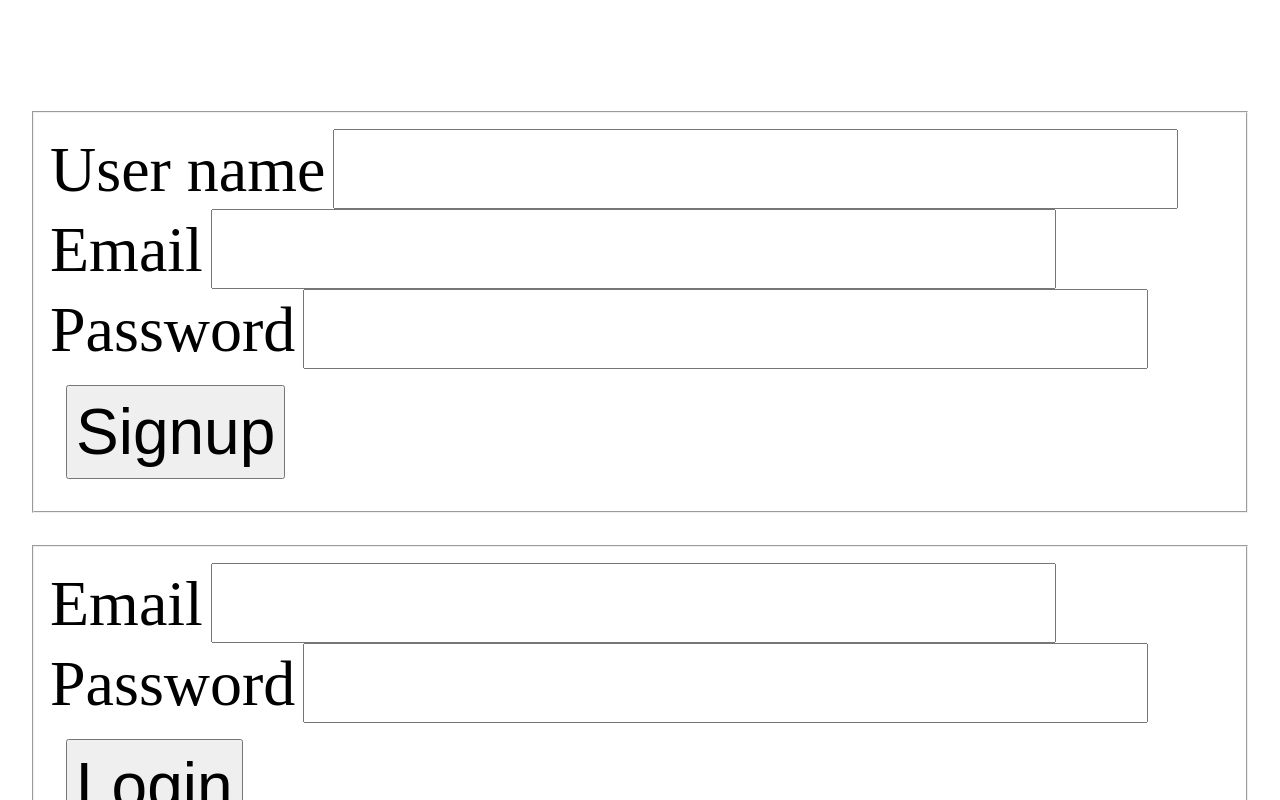
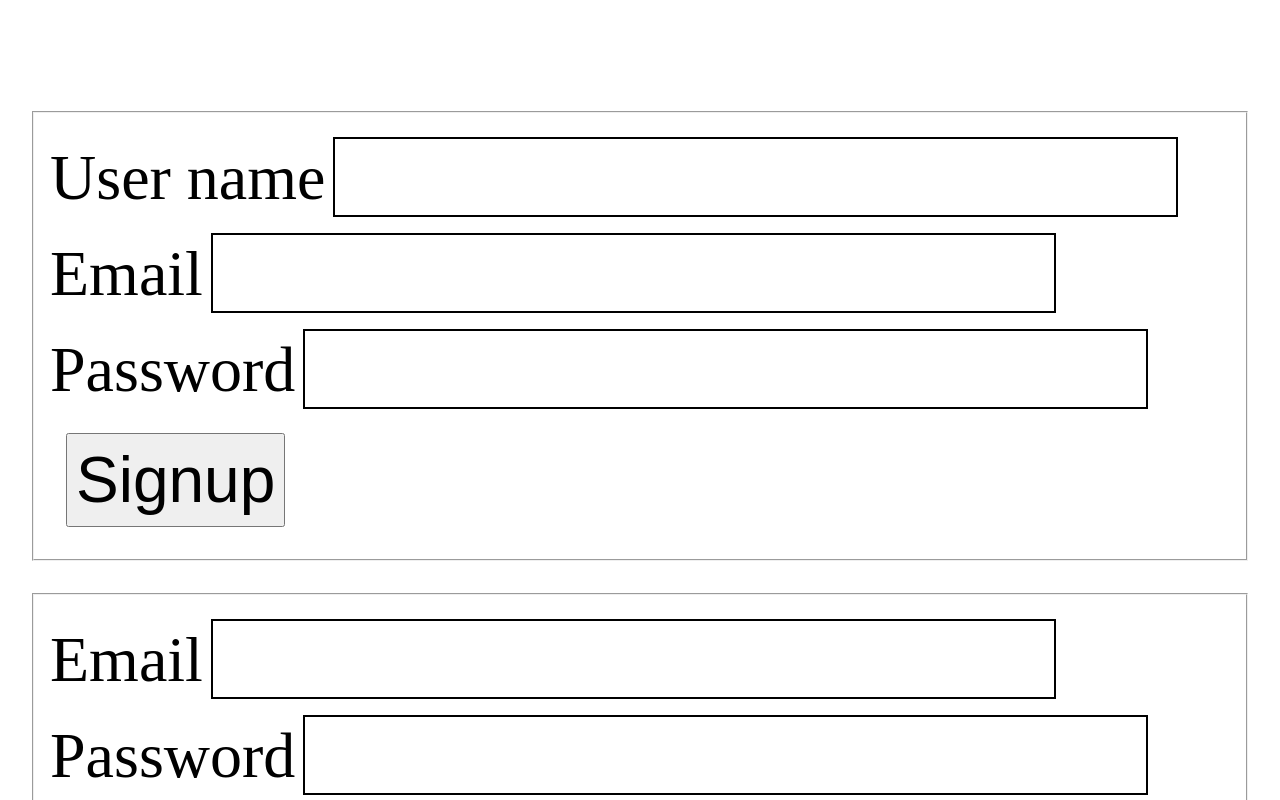
Before and after one commit to damatoaj/goal_app, a React (Create React App) app in the folder frontend/: page /home in a window 1280 px wide. Shown: the part 1680-2480 px from the top of the page. Built offline with nearby package versions, Linux system fonts and the light colour scheme.

Commit message:
added a button to hide performance goals

```diff
--- a/frontend/src/components/Dashboard/Dashboard.tsx
+++ b/frontend/src/components/Dashboard/Dashboard.tsx
@@ -1,8 +1,6 @@
 import axios from 'axios';
 import React, { useEffect, useState, FormEvent, useRef, MouseEvent} from 'react';
 import { Outcome } from '../../interfaces/outcomeGoals.model';
-import {Link} from 'react-router-dom';
-
 
 import OutcomeLi from './OutcomeLi';
 import Perf from './Performance';
@@ -100,9 +98,8 @@ const Dashboard: React.FC = () => {
                             ogID={active._id}
                             setActive={setActive}
                             active={active}
-
                         />
-
+                        <button onClick={(e)=> handleHidden(e, hidden)}>Hide Performance Goals</button>
                     </li>
                     :
                     <></>
--- a/frontend/src/components/Dashboard/PerfList.tsx
+++ b/frontend/src/components/Dashboard/PerfList.tsx
@@ -129,6 +129,7 @@ const PerfList: React.FC <listProp> = (props) => {
                     <button onClick={(e)=> showForm(e)}>
                         Add Process Goal
                     </button>
+                    <br></br>
                     <button onClick={(e)=> updatePerformance(
                         e,
                         props.performance._id,
@@ -137,6 +138,7 @@ const PerfList: React.FC <listProp> = (props) => {
                     )}>
                         Update
                     </button>
+                    <br></br>
                     <button onClick={(e)=> props.delete(
                         e,
                         props.performance._id,
@@ -146,6 +148,7 @@ const PerfList: React.FC <listProp> = (props) => {
                     )}>
                         Delete
                     </button>
+                    <br></br>
                     {props.performance.processGoals.length > 0 ? <button onClick={showProcess}>{hidePro ? 'Hide Process Goals': 'Show Process Goals'}</button> : <></>}
                 </fieldset>
             </form>
--- a/frontend/src/index.css
+++ b/frontend/src/index.css
@@ -1,6 +1,5 @@
 html {
   font-family: 'Alegreya,', serif;
-
 }
 
 body {
@@ -169,7 +168,22 @@ p{
   width:100%;
 }
 
+input {
+  border:2px solid black;
+}
+
   @media only screen and (min-width: 750px) {
+    button {
+      font-size: var(--font-size-rg);
+    }
+    legend {
+      font-size: var(--font-size-lg);
+    }
+    input[type=checkbox] {
+      width: 2rem;
+      height:2rem;
+
+    }
     .perf-list {
       top: 7.5rem;
       margin-left: 1rem;
@@ -199,4 +213,19 @@ p{
       padding:var(--mar-pad-s);
       margin-left: var(--mar-pad-lg);
     }
+
+    #outcome-li > button {
+      font-size: var(--font-size-rg);
     }
+
+    .delete-circle {
+      left: 10.3rem;
+      top: -5rem;
+      padding:var(--mar-pad-lg);
+      width:20%;
+    }
+    input {
+      margin-top: var(--mar-pad-reg);
+      margin-bottom: var(--mar-pad-reg);
+    }
+  }
```
Lines whose indentation alone changed are shown as unchanged.
